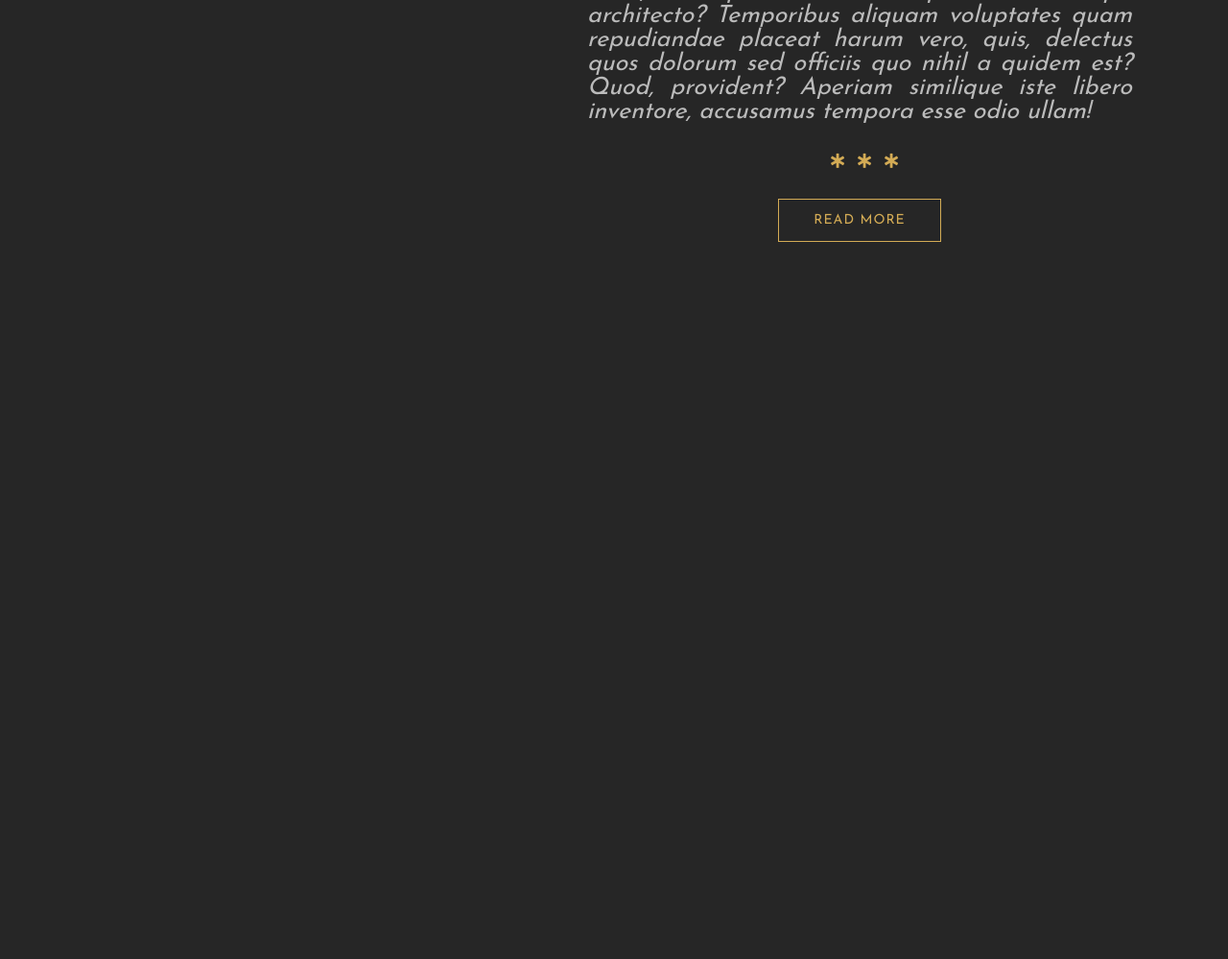
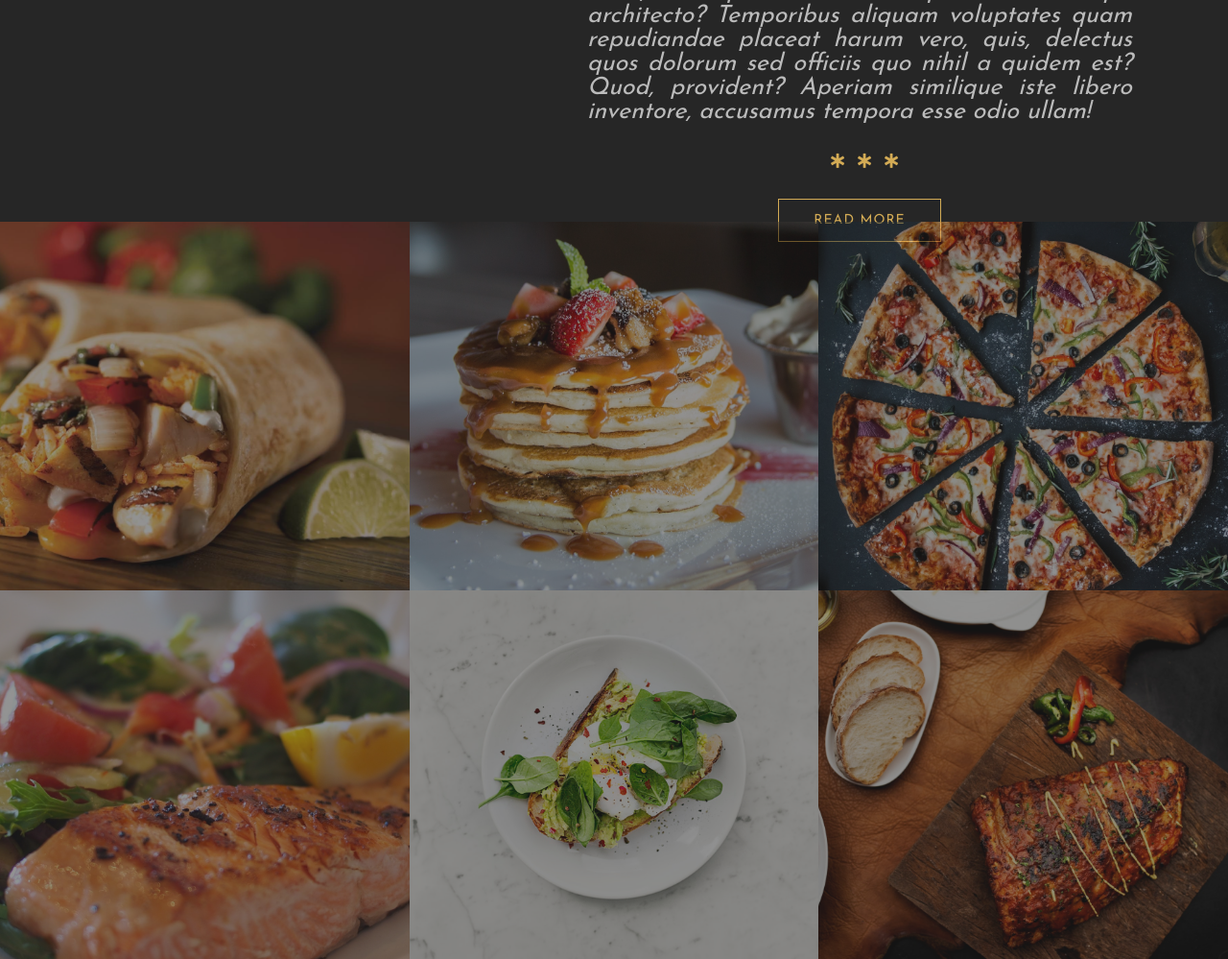
Before and after one commit to ANDRESPLASENCIABORJA/Georgia-Restaurant, a website: page index.html in a window 1280 px wide. Shown: the part 1289-2288 px from the top of the page at 96% size. Before the commit the page ends 1541 px from the top, so only its background shows below. Drawn offline with nearby package versions, Linux system fonts and the light colour scheme.

Commit message:
creation and styling of img gallery

```diff
--- a/index.html
+++ b/index.html
@@ -74,5 +74,61 @@
     </section>
 
     <!-- End of About us -->
+
+    <!-- Gallery -->
+
+    <section class="gallery">
+      <div class="cards-wrapper">
+        <div class="card">
+          <div class="card-overlay">
+            <h1 class="card-overlay-heading">Food Name</h1>
+            <p class="card-overlay-paragraph">Price: $30.00</p>
+            <button type="button" class="card-overlay-btn">Order Now</button>
+          </div>
+          <img src="images/gallery-img-1.jpeg" class="card-img" />
+        </div>
+        <div class="card">
+          <div class="card-overlay">
+            <h1 class="card-overlay-heading">Food Name</h1>
+            <p class="card-overlay-paragraph">Price: $30.00</p>
+            <button type="button" class="card-overlay-btn">Order Now</button>
+          </div>
+          <img src="images/gallery-img-2.jpeg" class="card-img" />
+        </div>
+        <div class="card">
+          <div class="card-overlay">
+            <h1 class="card-overlay-heading">Food Name</h1>
+            <p class="card-overlay-paragraph">Price: $30.00</p>
+            <button type="button" class="card-overlay-btn">Order Now</button>
+          </div>
+          <img src="images/gallery-img-3.jpeg" class="card-img" />
+        </div>
+        <div class="card">
+          <div class="card-overlay">
+            <h1 class="card-overlay-heading">Food Name</h1>
+            <p class="card-overlay-paragraph">Price: $30.00</p>
+            <button type="button" class="card-overlay-btn">Order Now</button>
+          </div>
+          <img src="images/gallery-img-4.jpeg" class="card-img" />
+        </div>
+        <div class="card">
+          <div class="card-overlay">
+            <h1 class="card-overlay-heading">Food Name</h1>
+            <p class="card-overlay-paragraph">Price: $30.00</p>
+            <button type="button" class="card-overlay-btn">Order Now</button>
+          </div>
+          <img src="images/gallery-img-5.jpeg" class="card-img" />
+        </div>
+        <div class="card">
+          <div class="card-overlay">
+            <h1 class="card-overlay-heading">Food Name</h1>
+            <p class="card-overlay-paragraph">Price: $30.00</p>
+            <button type="button" class="card-overlay-btn">Order Now</button>
+          </div>
+          <img src="images/gallery-img-6.jpeg" class="card-img" />
+        </div>
+      </div>
+    </section>
+    <!-- End of Gallery -->
   </body>
 </html>
--- a/scss/_base.scss
+++ b/scss/_base.scss
@@ -5,6 +5,7 @@ $color-dark: #262626;
 $color-black: #000;
 $color-primary: #d3ab55;
 $color-secondary: #bbb;
+$color-white: #fff;
 
 $font-dancingScript: 'Dancing Script', cursive;
 $font-josefinSans: 'Josefin Sans', sans-serif;
@@ -19,10 +20,11 @@ $font-nunito: 'Nunito', sans-serif;
   align-items: center;
 }
 
-@mixin textStyles {
+// Add propperty to use capitalize also
+@mixin textStyles($transform: uppercase) {
     font-weight: 300;
     letter-spacing: 2px;
-    text-transform: uppercase;
+    text-transform: $transform;
 }
 
 @mixin centering($topValue) {
@@ -31,6 +33,12 @@ $font-nunito: 'Nunito', sans-serif;
     left: 50%;
     // place element in the center
     transform: translate(-50%, -50%);
+}
+
+//placeholder selector
+%fullspace {
+    width: 100%;
+    height: 100%;
 }
 
 // Get rid of all the pre-defined margins
--- a/scss/_components.scss
+++ b/scss/_components.scss
@@ -55,7 +55,7 @@
   border: 1px solid $color-primary;
   outline: none;
   cursor: pointer;
-  transition: all .4s;
+  transition: all 0.4s;
 
   // Again nesting and & with hover as a child of main-btn
   &:hover {
@@ -63,3 +63,69 @@
     color: $color-dark;
   }
 }
+
+.card {
+  width: 33.3333%;
+  // responsive
+  height: 30vw;
+  position: relative;
+  // Hide the overlay
+  overflow: hidden;
+
+  &:hover .card-overlay {
+    // Change left value to 0 again when overlay happens
+    left: 0;
+  }
+
+  &-overlay {
+    position: absolute;
+    top: 0;
+    // Hide card overlay and display it from hover for that:
+    left: -100%;
+    background-color: rgba($color-primary, 0.6);
+    color: $color-white;
+    // card elements fix, they are behind the images so have to give z-index and value more than 0
+    z-index: 10;
+    @include flexlayout;
+    flex-direction: column;
+    // use placeholder selector
+    @extend %fullspace;
+    // Add Hover Transition
+    transition: left .7s;
+
+    &-heading {
+        font-family: $font-nunito;
+        font-size: 50px;
+        @include textStyles(capitalize);
+    }
+
+    &-paragraph {
+        font-family: $font-josefinSans;
+        font-size: 30px;
+        margin-bottom: 30px;
+        @include textStyles(capitalize);
+    }
+
+    &-btn {
+        width: 150px;
+        height: 40px;
+        color: $color-primary;
+        background-color: $color-white;
+        font-family: $font-josefinSans;
+        font-size: 14px;
+        font-weight: bold;
+        text-transform: uppercase;
+        letter-spacing: 1px;
+        border: 1px solid $color-primary;
+        border-radius: 30px;
+        outline: none;
+        cursor: pointer;
+    }
+  }
+
+  &-img {
+    @extend %fullspace;
+    object-fit: cover;
+    opacity: 0.5;
+  }
+}
--- a/scss/_layout.scss
+++ b/scss/_layout.scss
@@ -82,3 +82,12 @@
     }
   }
 }
+
+// Style gallery
+
+.gallery {
+    .cards-wrapper {
+        display: flex;
+        flex-wrap: wrap;
+    }
+}
```
Also changed, not shown: css/main.css.
